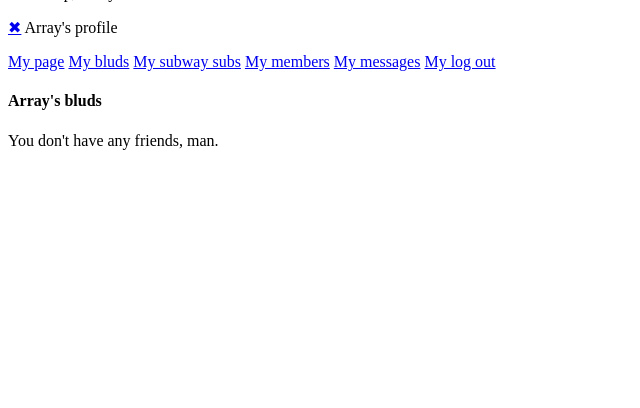
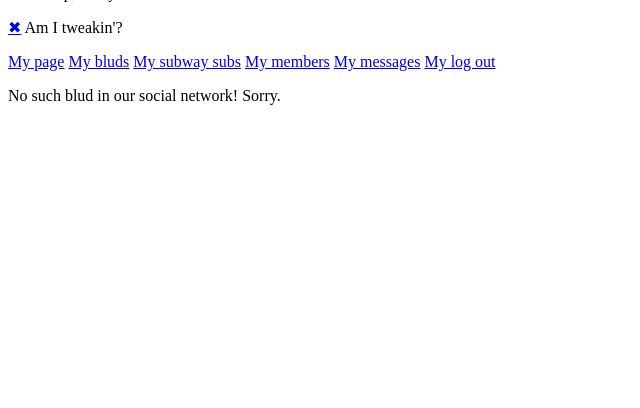
Before and after one commit to darkennty/The_Social_Network, a PHP site: the page made by main/friends/friends.php in a window 1280 px wide. Shown: the part 344-752 px from the top of the page, without its empty margins (0-640 px from the left). Run offline with PHP 8.4, Linux system fonts and the light colour scheme; the visitor is signed in with stand-in values (Sample User, id 1); data that the repository does not hold is empty; some libraries are stand-ins or nearby versions.

Commit message:
Fixed a bug when it was able to search for friends and profiles of non-existing users + some UX/UI changes

```diff
--- a/main/friends/friends.php
+++ b/main/friends/friends.php
@@ -3,35 +3,41 @@
 /**
  * @var boolean $logged
  * @var string $randstr
- * @var string $user
  */
 
 $_COOKIE['location'] = 'MATInder: My bluds';
 
 require_once '../page/header.php';
 
-if ($_GET['view'] == $_SESSION['user']) {
+if (isset($_GET['view'])) {
+    $blud = $_GET['view'];
+    $result = querySQL("SELECT * FROM members WHERE user='$blud'");
+
+    if ($result->rowCount() == 0) {
+        $location = "Am I tweakin'?";
+        require_once '../page/menu.php';
+        die("<div class='centered-text'><p>No such blud in our social network! Sorry.</p></div>");
+    }
+} else {
+    $blud = $_SESSION['user'];
+}
+
+if ($_GET['view'] === $_SESSION['user']) {
     $location = "My bluds";
 } else {
-    $location = "$user's profile";
+    $location = "$blud's bluds";
 }
-
-
 
 require_once '../page/menu.php';
 
-$user = $_GET['view'] ?? $_SESSION['user'];
+echo "<h4>$blud's  bluds</h4>";
 
-echo <<<_BLUDS
-            <h4>$user's  bluds</h4>
-            <div class="friends">
-_BLUDS;
-
-$result = querySQL("SELECT * FROM friends WHERE user='$user' OR friend='$user'");
+$result = querySQL("SELECT * FROM friends WHERE user='$blud' OR friend='$blud'");
 
 if ($result->rowCount() != 0) {
+    echo "<div class='friends'>";
     while ($row = $result->fetch()) {
-        $friend = $user == $row['user'] ? $row['friend'] : $row['user'];
+        $friend = $blud == $row['user'] ? $row['friend'] : $row['user'];
 
         $src = file_exists("../../avatars/photo_$friend.jpg") ? "../../avatars/photo_$friend.jpg" : "../../images/no_photo.jpg";
         echo <<<_BLUD
@@ -41,7 +47,11 @@
         _BLUD;
     }
 } else {
-    echo "<p>You don't have any friends, man.</p>";
+    echo <<<_NOFRIENDS
+            <div class="centered-text" style="position: relative; bottom: 10%">
+                <p>You don't have any friends, man.</p>
+            </div>
+    _NOFRIENDS;
 }
 
 echo <<<_FIN
--- a/main/logout/logout_page.php
+++ b/main/logout/logout_page.php
@@ -14,7 +14,7 @@
                     <p class="blank-start">Are you sure you want to log out?</p>
                     <div class="choice">
                         <a href="logout.php?r=$randstr"><button>Yurrp</button></a>
-                        <a href="../page/menu.php?r=$randstr"><button>Hell naw!</button></a>
+                        <a href="../page/page.php?r=$randstr"><button>Hell naw!</button></a>
                     </div>
                 </div>
             </div>
--- a/main/page/menu.php
+++ b/main/page/menu.php
@@ -25,7 +25,7 @@
                 <a href="../profile/profile.php?r=$randstr&view=$user"><span class="btn-text">My page</span></a>
                 <a href="../friends/friends.php?r=$randstr&view=$user"><span class="btn-text">My bluds</span></a>
                 <a href="../subscribers/subscribers.php?r=$randstr&view=$user"><span class="btn-text">My subway subs</span></a>
-                <a href="../members/members.php?r=$randstr&view=$user"><span class="btn-text">My members</span></a>
+                <a href="../members/members.php?r=$randstr"><span class="btn-text">My members</span></a>
                 <a href="../messages/messages.php?r=$randstr&view=$user"><span class="btn-text">My messages</span></a>
                 <a href="../logout/logout_page.php?r=$randstr"><span class="btn-text">My log out</span></a>
             </div>
--- a/style.css
+++ b/style.css
@@ -194,7 +194,7 @@
     }
 }
 
-.friends {
+.friends, .subscribers {
     width: 40%;
     height: 80%;
     display: flex;
```
Also changed, not shown: main/profile/user_info.php (+7 -2 lines), main/subscribers/subscribers.php (+65 -0 lines), no_photo.jpg (deleted).
